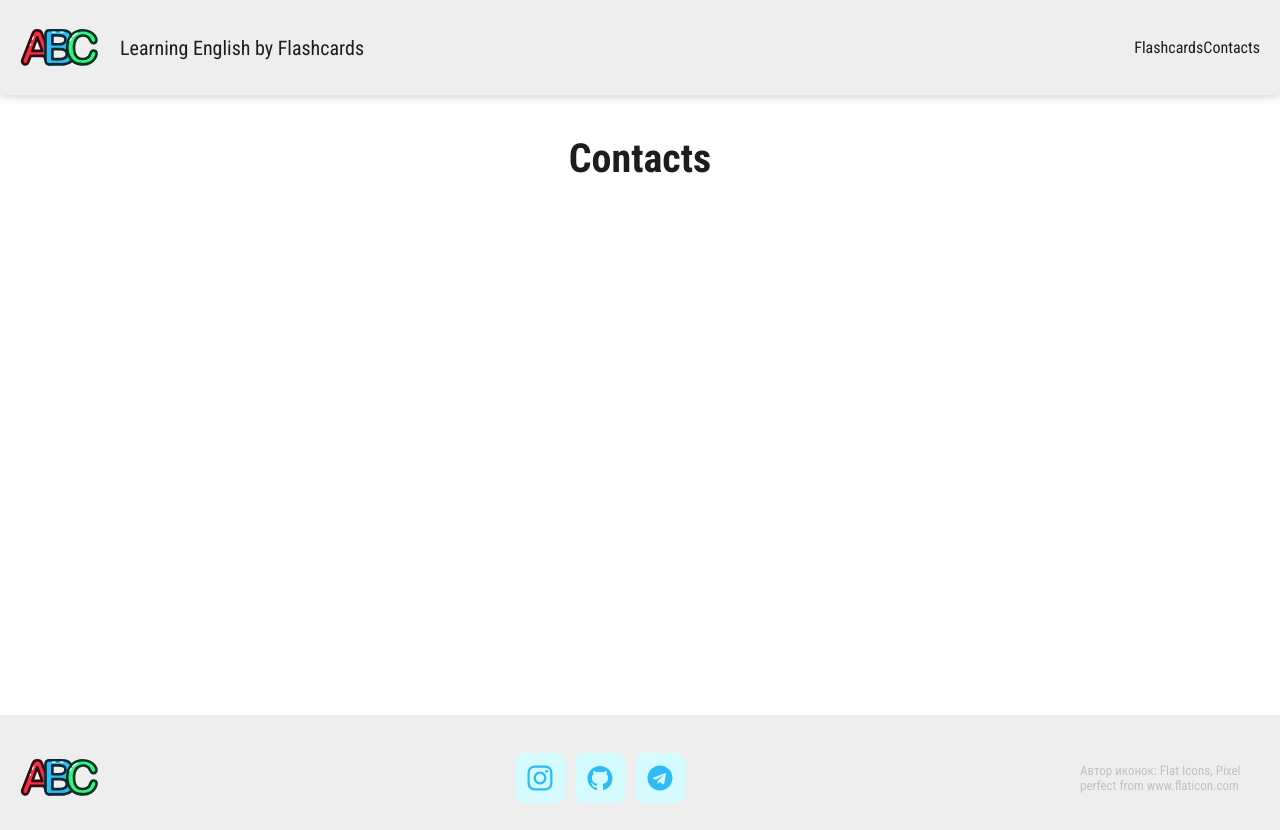
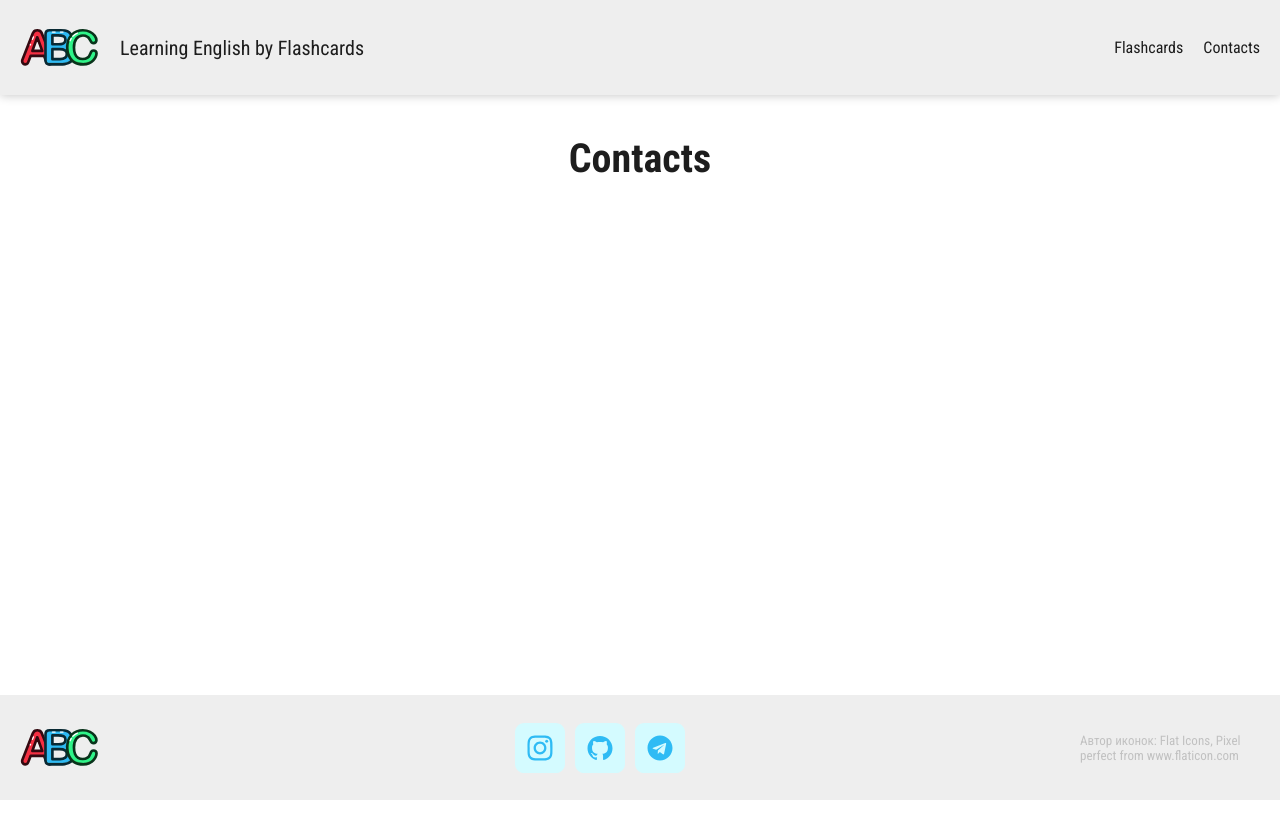
Before and after one commit to jestyal/language-cards, a React (Create React App) app: page /contacts in a window 1280 px wide. After the commit the page ends 800 px from the top, so only its background shows below. Built offline with nearby package versions, Linux system fonts and the light colour scheme.

Commit message:
Fixed styles

```diff
--- a/src/assets/styles/settings.scss
+++ b/src/assets/styles/settings.scss
@@ -27,7 +27,7 @@ body {
   margin: 0 auto;
   padding: 0 20px;
   &.wrapper_full {
-    height: calc(100vh - 220px);
+    min-height: calc(100vh - 240px);
   }
 }
 
--- a/src/components/Footer/Footer.scss
+++ b/src/components/Footer/Footer.scss
@@ -1,7 +1,7 @@
 @use "../../assets/styles/variables";
 
 .footer {
-  padding: 20px 0 10px;
+  padding: 10px 0;
   background-color: variables.$colorLightGrey;
 }
 .footer__wrap {
--- a/src/components/Header/Header.jsx
+++ b/src/components/Header/Header.jsx
@@ -1,5 +1,6 @@
 import { Link } from "react-router-dom";
 import "./Header.scss";
+import "../NavLink/Nav.scss";
 import Logo from "../Logo/Logo";
 // import SearchForm from "../SearchForm/SearchForm";
 // import NavLink from "../NavLink/NavLink";
```
